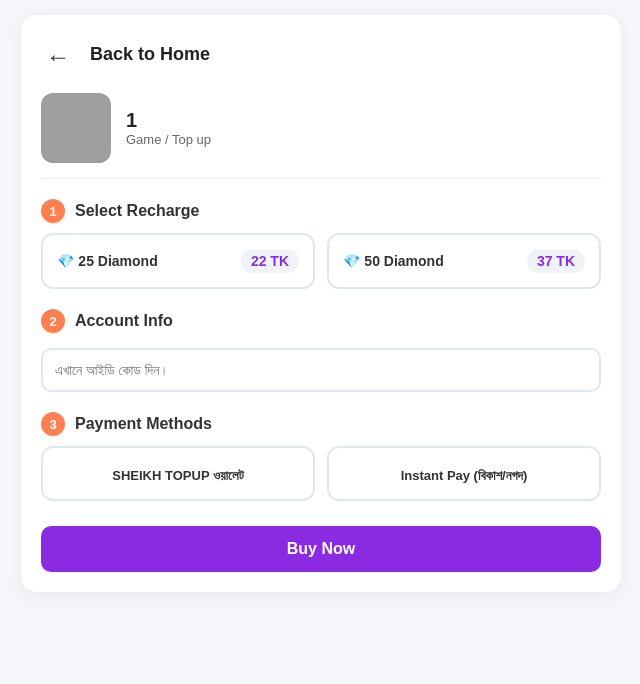
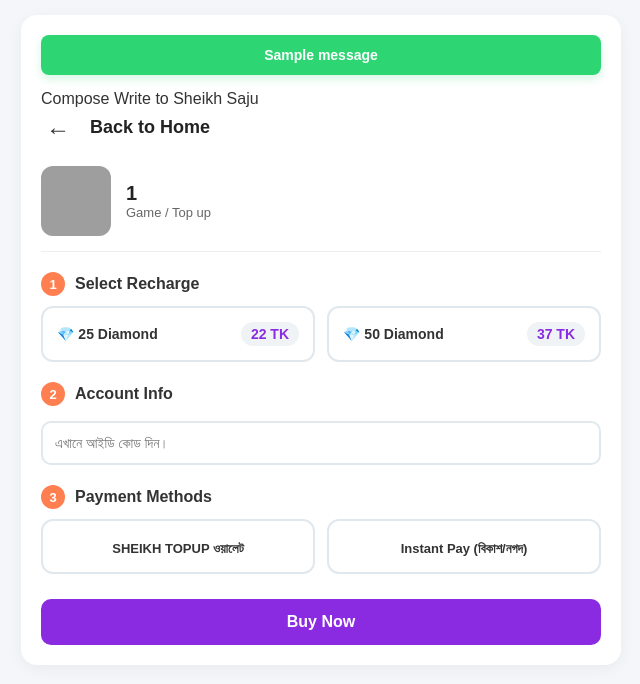
Before and after one commit to sheikhsaju2474-png/ff-topup-store, a Flask app: page /buy/1 in a window 1280 px wide. Shown: the top 684 px of the page, without its empty margins (319-959 px from the left). Run offline with Flask 3, Linux system fonts and the light colour scheme; tables that the repository leaves empty hold one stand-in row (values such as "Sample post"); one stand-in notice (Sample message) is shown; grey boxes are pictures that could not be loaded.

Commit message:
Update buy.html

```diff
--- a/templates/buy.html
+++ b/templates/buy.html
@@ -50,6 +50,19 @@
 <body>
 
     <div class="container">
+        <!-- ORDER CONFIRM -->
+        {% with messages = get_flashed_messages(with_categories=true) %}
+          {% if messages %}
+            {% for category, message in messages %}
+              <div style="background-color: #2ed573; color: white; padding: 12px; border-radius: 8px; margin-bottom: 15px; text-align: center; font-weight: bold; font-size: 14px; box-shadow: 0 4px 10px rgba(46, 213, 115, 0.2);">
+                  {{ message }}
+              </div>
+            {% endfor %}
+          {% endif %}
+        {% endwith %}
+Compose
+Write to Sheikh Saju
+
         <!-- Back Arrow Header -->
         <div class="nav-header">
             <a href="/" class="back-btn">←</a>
```
